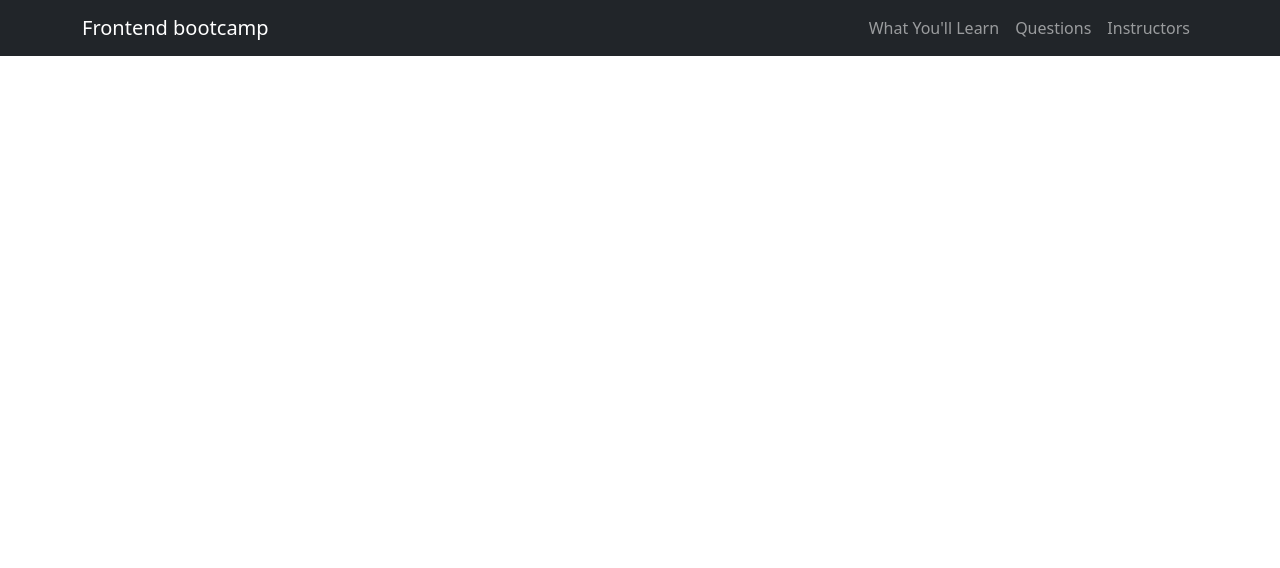
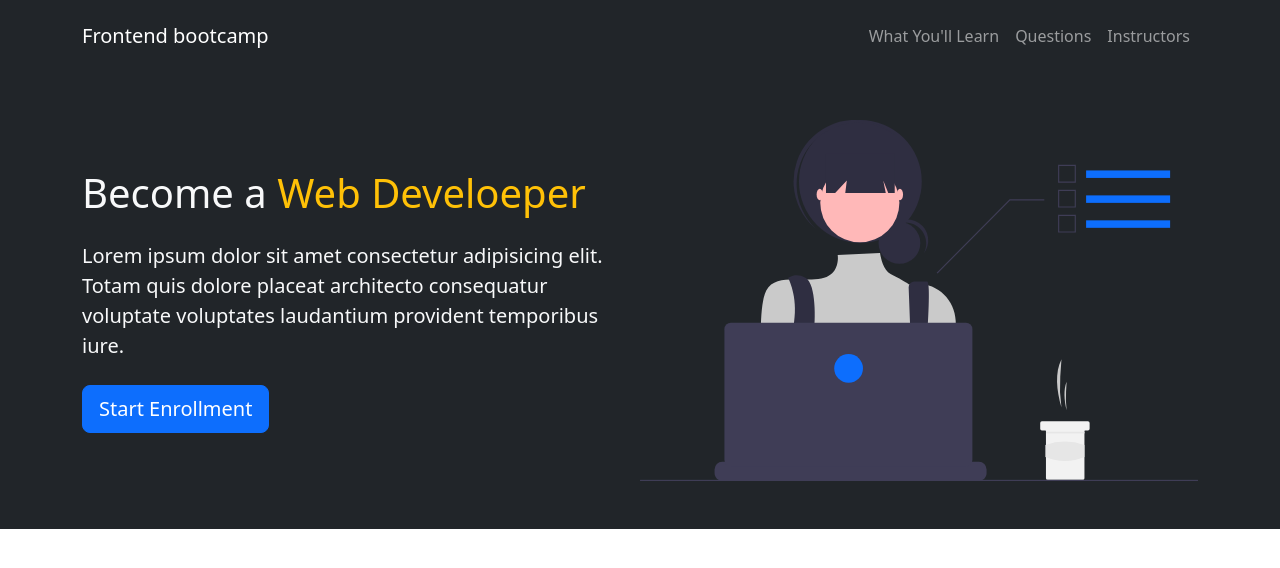
Before and after one commit to sabirkhosa/bootstrap, a plain HTML site: page index.html in a window 1280 px wide. Drawn offline with nearby package versions, Linux system fonts and the light colour scheme.

Commit message:
showcase area completed

```diff
--- a/index.html
+++ b/index.html
@@ -10,7 +10,8 @@
     <title>frontend website</title>
   </head>
   <body>
-    <nav class="navbar navbar-expand-lg bg-dark navbar-dark">
+    <!--navbar-->
+    <nav class="navbar navbar-expand-lg bg-dark navbar-dark py-3">
       <div class="container">
         <a href="#" class="navbar-brand">Frontend bootcamp</a>
 
@@ -37,6 +38,34 @@
         </div>
       </div>
     </nav>
+
+    <!--showcase-->
+
+    <section class="bg-dark text-light p-5 text-center text-sm-start">
+      <div class="container">
+        <div class="d-sm-flex align-items-center justify-content-between">
+          <div>
+            <h1>Become a <span class="text-warning">Web Develoeper</span></h1>
+            <p class="lead my-4">
+              Lorem ipsum dolor sit amet consectetur adipisicing elit. Totam
+              quis dolore placeat architecto consequatur voluptate voluptates
+              laudantium provident temporibus iure.
+            </p>
+            <button class="btn btn-primary btn-lg">Start Enrollment</button>
+          </div>
+          <img
+            class="img-fluid w-50 d-none d-sm-block"
+            src="img/showcase.svg"
+            alt="showcaseimg"
+          />
+        </div>
+      </div>
+    </section>
+
+    <!--Newsletter-->
+    <section>
+
+    </section>
     <script src="https://cdn.jsdelivr.net/npm/bootstrap@5.3.7/dist/js/bootstrap.bundle.min.js
 "></script>
   </body>
```
